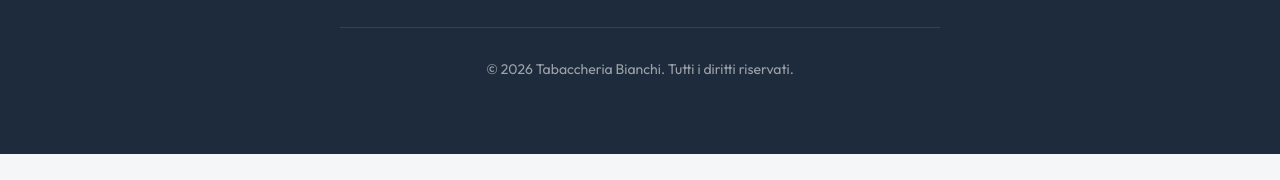
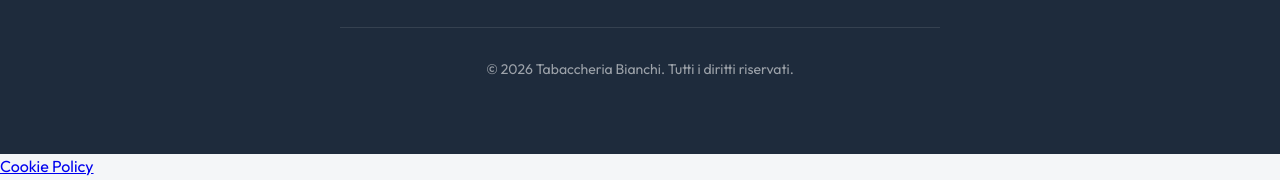
Before and after one commit to mazzoleniOscar549/sito-tabaccheria, a plain HTML site: page index.html in a window 1280 px wide. Shown: the part 2621-2801 px from the top of the page. Before the commit the page ends 2775 px from the top, so only its background shows below. Drawn offline with Linux system fonts and the light colour scheme.

Commit message:
Update index.html

```diff
--- a/index.html
+++ b/index.html
@@ -145,6 +145,9 @@
     </div>
   </footer>
   <script src="script.js"></script>
+
+
+  <a href="https://www.iubenda.com/privacy-policy/75979388/cookie-policy" class="iubenda-white iubenda-noiframe iubenda-embed" title="Cookie Policy ">Cookie Policy</a><script type="text/javascript">(function (w,d) {var loader = function () {var s = d.createElement("script"), tag = d.getElementsByTagName("script")[0]; s.src="https://cdn.iubenda.com/iubenda.js"; tag.parentNode.insertBefore(s,tag);}; if(w.addEventListener){w.addEventListener("load", loader, false);}else if(w.attachEvent){w.attachEvent("onload", loader);}else{w.onload = loader;}})(window, document);</script>
 </body>
 
 </html>
```
